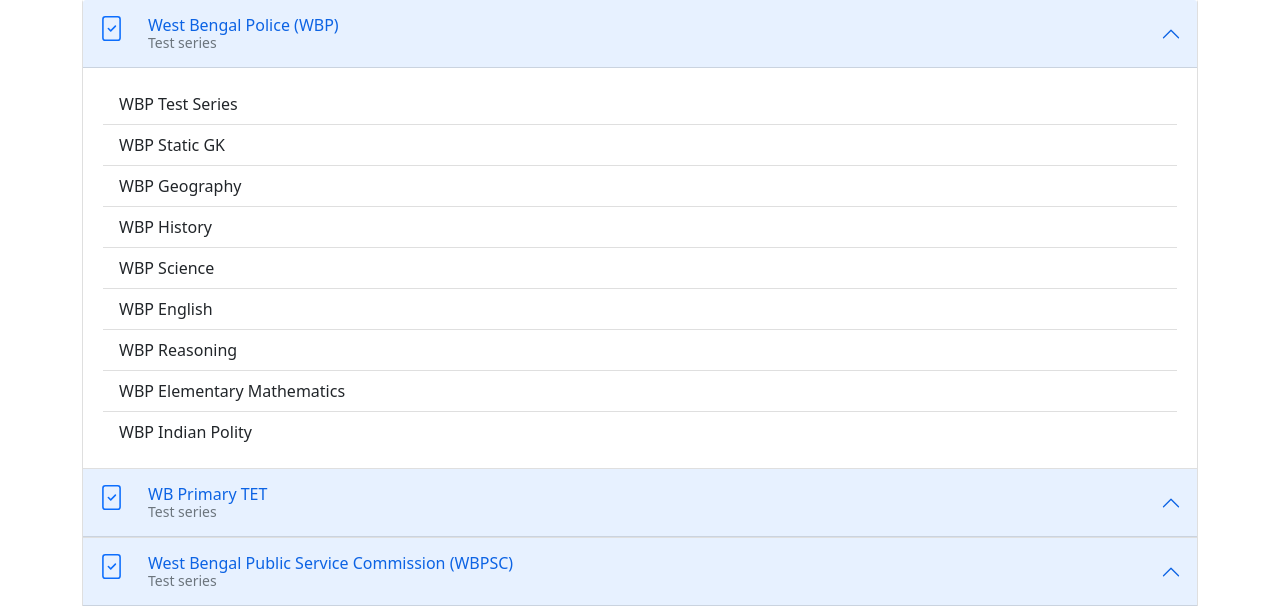
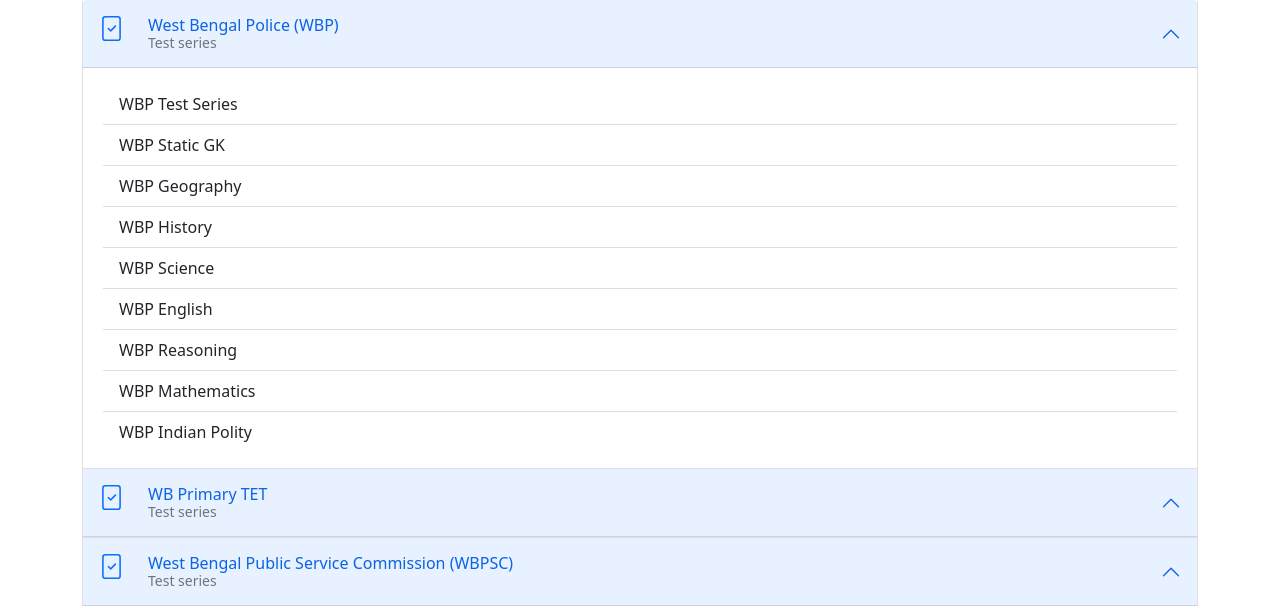
Before and after one commit to abhijit0014/mcqschools, a PHP site: page /category/testList in a window 1280 px wide, after a click that opens the changed part. Shown: the part 541-1147 px from the top of the page. Run offline with PHP 8.4, Linux system fonts and the light colour scheme; data that the repository does not hold is empty.

Commit message:
menu fix

```diff
--- a/controller/examcenter_controller.php
+++ b/controller/examcenter_controller.php
@@ -50,6 +50,9 @@
         public function live($param)
         {
             $live_exam_id = $GLOBALS['LIVE_EXAM_ID'];
+            if(!empty($param[0]))
+                $live_exam_id = $param[0];
+
             //$exam_start_time=mktime(10, 00, 00, 7, 11, 2021);
             $exam = null;
             $toppers = [];
--- a/template/menu_test.html
+++ b/template/menu_test.html
@@ -85,8 +85,8 @@
                                     class="text-decoration-none text-dark">WBP Reasoning</a>
                             </li>
                             <li class="list-group-item">
-                                <a href="/category/exam/WBP-Elementary-Mathematics"
-                                    class="text-decoration-none text-dark">WBP Elementary Mathematics</a>
+                                <a href="/category/exam//WBP-Mathematics"
+                                    class="text-decoration-none text-dark">WBP Mathematics</a>
                             </li>
                             <li class="list-group-item">
                                 <a href="/category/exam/WBP-Indian-Polity"
--- a/template/static/alert.php
+++ b/template/static/alert.php
@@ -1,5 +1,5 @@
 <!-- WBP Result -->
-<div class="mb-3">
+<div class="mb-3 d-none">
         <div class="d-flex alert alert-warning shadow-sm border border-warning ">
             <div class="flex-fill">
                 <div class="h5">WBP 2021 - Solved Paper</div>
```
